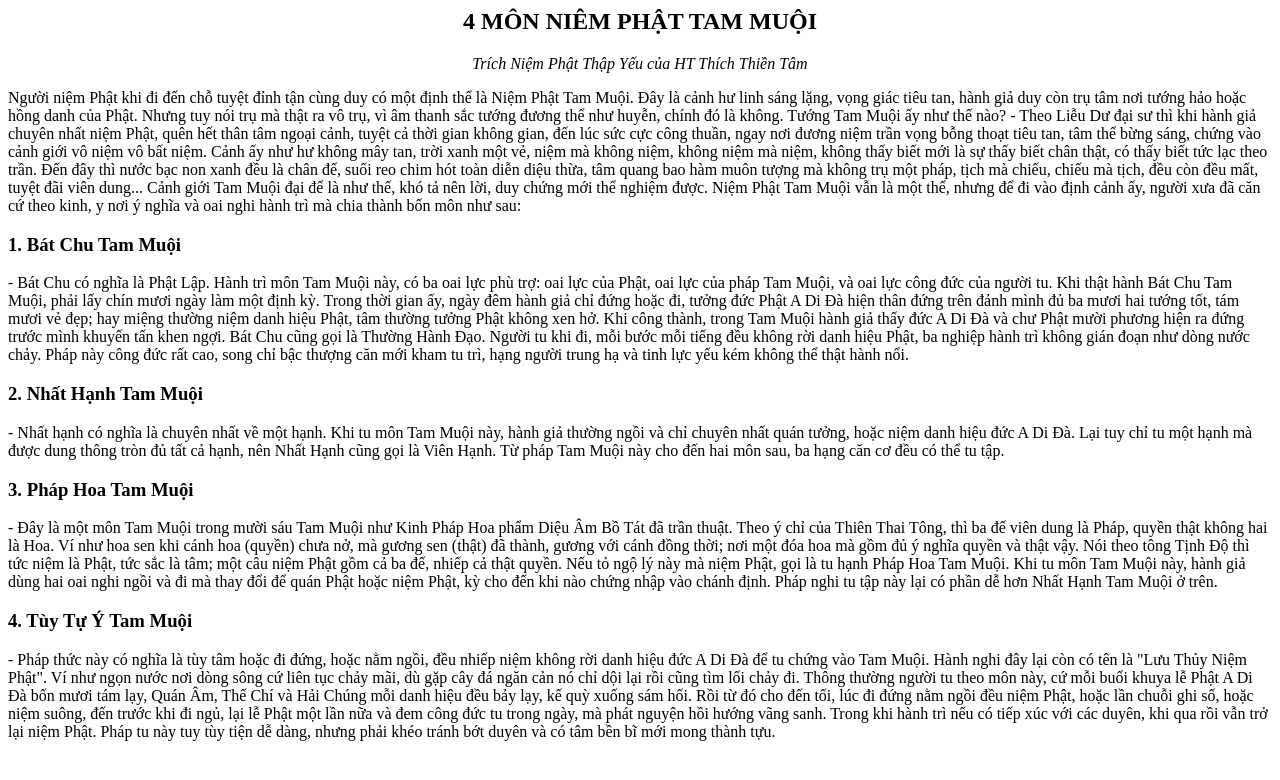
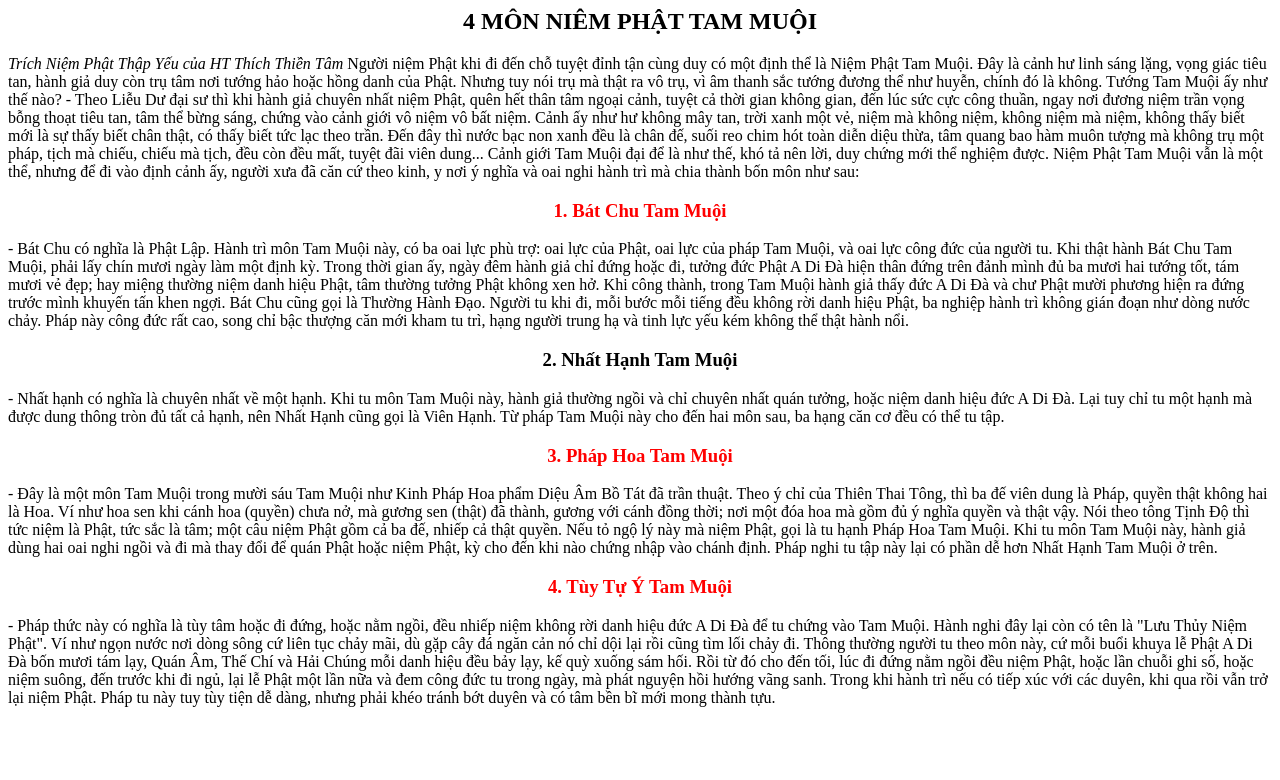
Before and after one commit to trannhukhoinguyen/emancipation, a plain HTML site: page practice-methods/recite-buddha-s-name/4-samadhi-methods/index.html in a window 1280 px wide. Drawn offline with Linux system fonts and the light colour scheme.

Commit message:
Update index.html

```diff
--- a/practice-methods/recite-buddha-s-name/4-samadhi-methods/index.html
+++ b/practice-methods/recite-buddha-s-name/4-samadhi-methods/index.html
@@ -1,30 +1,37 @@
 <h2 class="center-text">4 MÔN NIÊM PHẬT TAM MUỘI</h2>
 
-<p class="center-text"><em>Trích Niệm Phật Thập Yếu của HT Thích Thiền Tâm</em></p>
+<hẽ class="center-text"><em>Trích Niệm Phật Thập Yếu của HT Thích Thiền Tâm</em></h4>
 
 Người niệm Phật khi đi đến chỗ tuyệt đỉnh tận cùng duy có một định thể là Niệm Phật Tam Muội. Đây là cảnh hư linh sáng lặng, vọng giác tiêu tan, hành giả duy còn trụ tâm nơi tướng hảo hoặc hồng danh của Phật. Nhưng tuy nói trụ mà thật ra vô trụ, vì âm thanh sắc tướng đương thể như huyễn, chính đó là không. Tướng Tam Muội ấy như thế nào? - Theo Liễu Dư đại sư thì khi hành giả chuyên nhất niệm Phật, quên hết thân tâm ngoại cảnh, tuyệt cả thời gian không gian, đến lúc sức cực công thuần, ngay nơi đương niệm trần vọng bỗng thoạt tiêu tan, tâm thể bừng sáng, chứng vào cảnh giới vô niệm vô bất niệm. Cảnh ấy như hư không mây tan, trời xanh một vẻ, niệm mà không niệm, không niệm mà niệm, không thấy biết mới là sự thấy biết chân thật, có thấy biết tức lạc theo trần. Đến đây thì nước bạc non xanh đều là chân đế, suối reo chim hót toàn diễn diệu thừa, tâm quang bao hàm muôn tượng mà không trụ một pháp, tịch mà chiếu, chiếu mà tịch, đều còn đều mất, tuyệt đãi viên dung...
 
 Cảnh giới Tam Muội đại để là như thế, khó tả nên lời, duy chứng mới thể nghiệm được. Niệm Phật Tam Muội vẫn là một thể, nhưng để đi vào định cảnh ấy, người xưa đã căn cứ theo kinh, y nơi ý nghĩa và oai nghi hành trì mà chia thành bốn môn như sau:
 
-<h3>1. Bát Chu Tam Muội</h3>
+<h3 class="red">1. Bát Chu Tam Muội</h3>
 - Bát Chu có nghĩa là Phật Lập. Hành trì môn Tam Muội này, có ba oai lực phù trợ: oai lực của Phật, oai lực của pháp Tam Muội, và oai lực công đức của người tu. Khi thật hành Bát Chu Tam Muội, phải lấy chín mươi ngày làm một định kỳ. Trong thời gian ấy, ngày đêm hành giả chỉ đứng hoặc đi, tưởng đức Phật A Di Đà hiện thân đứng trên đảnh mình đủ ba mươi hai tướng tốt, tám mươi vẻ đẹp; hay miệng thường niệm danh hiệu Phật, tâm thường tưởng Phật không xen hở. Khi công thành, trong Tam Muội hành giả thấy đức A Di Đà và chư Phật mười phương hiện ra đứng trước mình khuyến tấn khen ngợi.
 
 Bát Chu cũng gọi là Thường Hành Đạo. Người tu khi đi, mỗi bước mỗi tiếng đều không rời danh hiệu Phật, ba nghiệp hành trì không gián đoạn như dòng nước chảy. Pháp này công đức rất cao, song chỉ bậc thượng căn mới kham tu trì, hạng người trung hạ và tinh lực yếu kém không thể thật hành nổi.
 
-<h3>2. Nhất Hạnh Tam Muội</h3>
+<h3 class="redt">2. Nhất Hạnh Tam Muội</h3>
 - Nhất hạnh có nghĩa là chuyên nhất về một hạnh. Khi tu môn Tam Muội này, hành giả thường ngồi và chỉ chuyên nhất quán tưởng, hoặc niệm danh hiệu đức A Di Đà. Lại tuy chỉ tu một hạnh mà được dung thông tròn đủ tất cả hạnh, nên Nhất Hạnh cũng gọi là Viên Hạnh. Từ pháp Tam Muội này cho đến hai môn sau, ba hạng căn cơ đều có thể tu tập.
 
-<h3>3. Pháp Hoa Tam Muội</h3>
+<h3 class="red">3. Pháp Hoa Tam Muội</h3>
 - Đây là một môn Tam Muội trong mười sáu Tam Muội như Kinh Pháp Hoa phẩm Diệu Âm Bồ Tát đã trần thuật. Theo ý chỉ của Thiên Thai Tông, thì ba đế viên dung là Pháp, quyền thật không hai là Hoa. Ví như hoa sen khi cánh hoa (quyền) chưa nở, mà gương sen (thật) đã thành, gương với cánh đồng thời; nơi một đóa hoa mà gồm đủ ý nghĩa quyền và thật vậy.
 
 Nói theo tông Tịnh Độ thì tức niệm là Phật, tức sắc là tâm; một câu niệm Phật gồm cả ba đế, nhiếp cả thật quyền. Nếu tỏ ngộ lý này mà niệm Phật, gọi là tu hạnh Pháp Hoa Tam Muội. Khi tu môn Tam Muội này, hành giả dùng hai oai nghi ngồi và đi mà thay đổi để quán Phật hoặc niệm Phật, kỳ cho đến khi nào chứng nhập vào chánh định. Pháp nghi tu tập này lại có phần dễ hơn Nhất Hạnh Tam Muội ở trên.
 
-<h3>4. Tùy Tự Ý Tam Muội</h3>
+<h3 class="red">4. Tùy Tự Ý Tam Muội</h3>
 - Pháp thức này có nghĩa là tùy tâm hoặc đi đứng, hoặc nằm ngồi, đều nhiếp niệm không rời danh hiệu đức A Di Đà để tu chứng vào Tam Muội. Hành nghi đây lại còn có tên là "Lưu Thủy Niệm Phật". Ví như ngọn nước nơi dòng sông cứ liên tục chảy mãi, dù gặp cây đá ngăn cản nó chỉ dội lại rồi cũng tìm lối chảy đi. Thông thường người tu theo môn này, cứ mỗi buổi khuya lễ Phật A Di Đà bốn mươi tám lạy, Quán Âm, Thế Chí và Hải Chúng mỗi danh hiệu đều bảy lạy, kế quỳ xuống sám hối. Rồi từ đó cho đến tối, lúc đi đứng nằm ngồi đều niệm Phật, hoặc lần chuỗi ghi số, hoặc niệm suông, đến trước khi đi ngủ, lại lễ Phật một lần nữa và đem công đức tu trong ngày, mà phát nguyện hồi hướng vãng sanh. Trong khi hành trì nếu có tiếp xúc với các duyên, khi qua rồi vẫn trở lại niệm Phật. Pháp tu này tuy tùy tiện dễ dàng, nhưng phải khéo tránh bớt duyên và có tâm bền bĩ mới mong thành tựu.
 
 <head>
   <style>
     .center-text {
       text-align: center;
+    }
+    .red {
+      color: red;
+    }
+    .green {
+      color: green;
+    }
   </style>
 </head>
```
